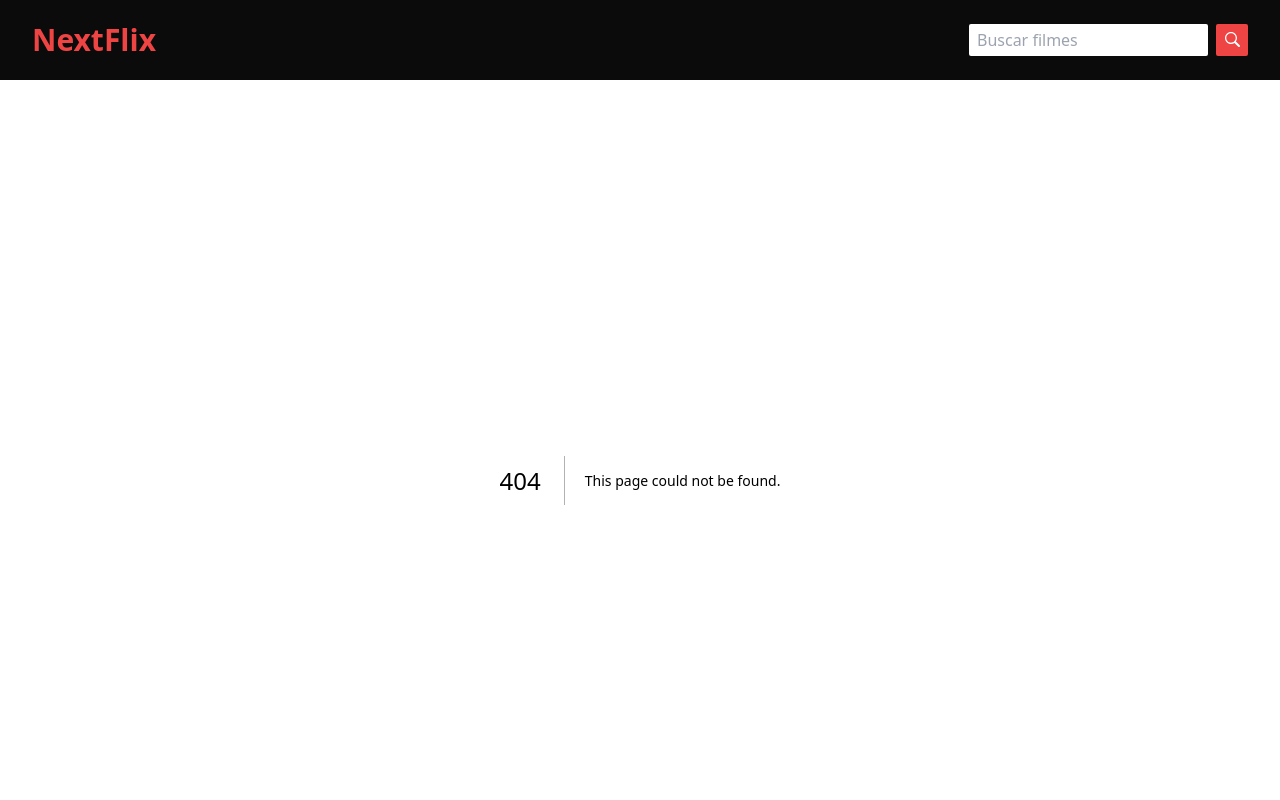
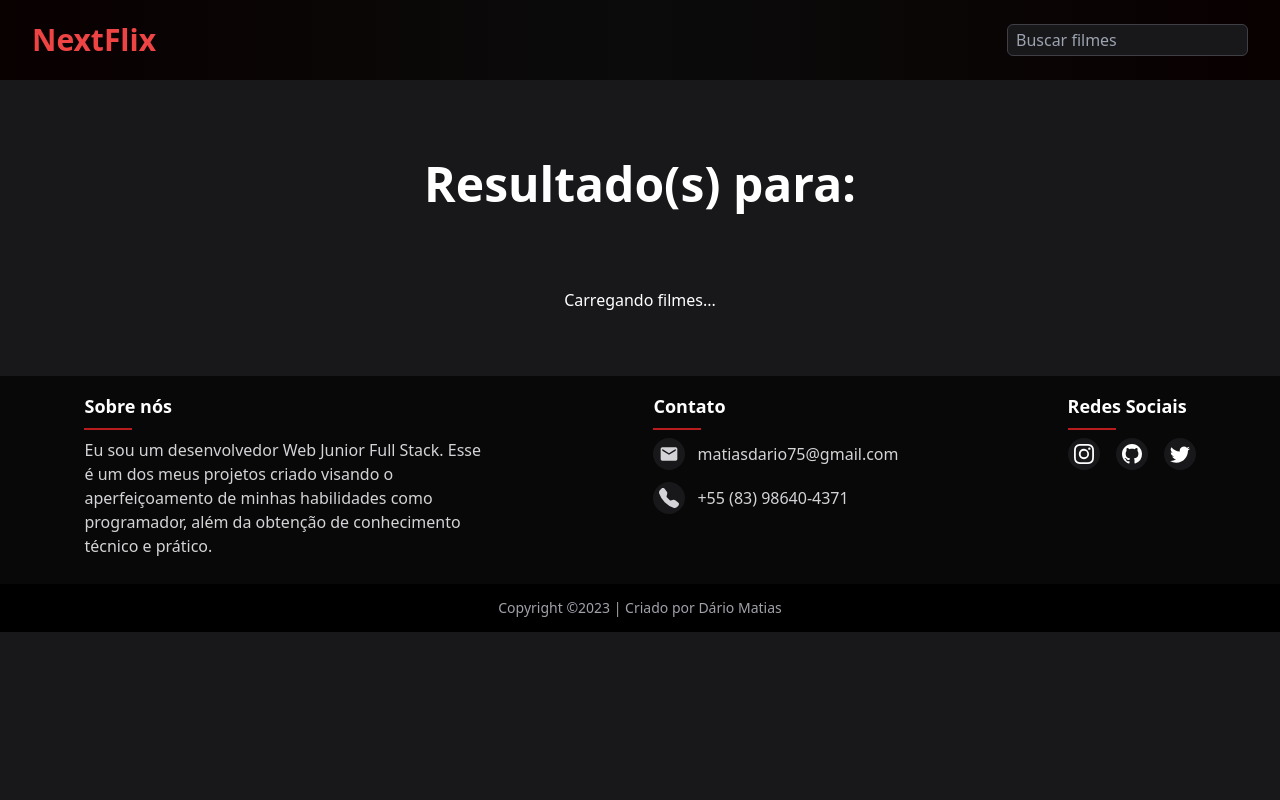
Before and after one commit to dariomatias-dev/movies, a Next.js app: page /search in a window 1280 px wide. Before the commit this address had no page. Shown: the top 800 px of the page. Built offline with nearby package versions, Linux system fonts and the light colour scheme.

Commit message:
Added movie search and styling fixes.

```diff
--- a/@types/MovieDetailed.ts
+++ b/@types/MovieDetailed.ts
@@ -24,7 +24,9 @@ export type MovieDetailedProps = {
         iso_3166_1: string;
         name: string;
     }>;
+    release_year: string;
     revenue: number;
+    runtime_in_minutes: string;
     runtime: number | string;
     spoken_languages: Array<{
         english_name: string;
--- a/components/Header/index.tsx
+++ b/components/Header/index.tsx
@@ -1,9 +1,18 @@
+import { useState } from 'react';
 import Link from 'next/link';
-import { GoSearch } from 'react-icons/go';
+import { useRouter } from 'next/router';
+import gradientStyle from '../../styles/Gradient.module.css';
+import inputStyle from '../../styles/Input.module.css';
 
 const Header = () => {
+    const [searchParams, setSearchParams] = useState('');
+
+    const router = useRouter();
+
+    const search = () => router.push(`/search?q=${searchParams}`);
+
     return (
-        <div className='flex justify-between items-center h-20 bg-[#0B0B0B] px-8'>
+        <div className={`${gradientStyle.gradient} flex justify-between items-center h-20 px-8`}>
             <Link
                 href='/'
                 legacyBehavior
@@ -13,20 +22,13 @@ const Header = () => {
                 </a>
             </Link>
 
-            <div className='flex items-center gap-2'>
-                <input
-                    type='text'
-                    placeholder='Buscar filmes'
-                    className='h-8 pl-2 text-black rounded-sm outline-none'
-                />
-
-                <button
-                    type='button'
-                    className='flex justify-center items-center w-8 h-8 bg-red-500 hover:bg-transparent border-red-500 hover:border-2 hover:border-red-600 rounded-sm transition duration-300'
-                >
-                    <GoSearch className='w-4 h-4 text-white' />
-                </button>
-            </div>
+            <input
+                type='text'
+                placeholder='Buscar filmes'
+                onChange={e => setSearchParams(e.target.value)}
+                onKeyUp={e => e.key === 'Enter' ? search() : ''}
+                className={`${inputStyle.input} h-8 pl-2 bg-zinc-900 border border-zinc-700 hover:border-zinc-600 focus:border-zinc-500 rounded-md outline-none transition duration-300`}
+            />
         </div>
     );
 };
--- a/pages/index.tsx
+++ b/pages/index.tsx
@@ -5,7 +5,7 @@ import MovieCard from '@/components/MovieCard';
 import { MovieProps } from '@/@types/Movie';
 
 const Home = () => {
-  const [movies, setMovies] = useState([]);
+  const [movies, setMovies] = useState<MovieProps[]>([]);
 
   const serachMovies = async () => {
     const res = await fetch(`${process.env.NEXT_PUBLIC_API}top_rated?${process.env.NEXT_PUBLIC_API_KEY}`);
@@ -18,9 +18,16 @@ const Home = () => {
   }, []);
 
   return (
-    <div className='flex flex-wrap justify-center gap-10 my-16 px-4'>
+    <div className='flex flex-col gap-20 mt-20 mb-16'>
+      <h1 className='text-5xl text-center font-bold'>
+        Filmes mais votados
+      </h1>
+
+      <div className='flex flex-wrap justify-center gap-10 px-4'>
         {
-        movies.map((movie: MovieProps) => {
+          movies.map(movie => {
+            if (movie.poster_path == null) return;
+
             return (
               <MovieCard
                 key={movie.id}
@@ -32,6 +39,7 @@ const Home = () => {
 
         {movies.length === 0 && 'Carregando filmes...'}
       </div>
+    </div>
   );
 };
 
--- a/pages/movie.tsx
+++ b/pages/movie.tsx
@@ -36,9 +36,11 @@ const Movie = () => {
         const data: MovieDetailedProps = await res.json();
 
         const release_date = getReleaseMovie(data.release_date);
+        data.release_year = (data.release_date).split('-')[0];
         data.release_date = release_date;
 
         const runtime = getRuntimeMovie(Number(data.runtime));
+        data.runtime_in_minutes = data.runtime.toString();
         data.runtime = runtime;
 
         setMovie(data);
@@ -54,10 +56,10 @@ const Movie = () => {
     };
 
     const getRuntimeMovie = (runtime: number) => {
-        let hours = Math.floor(runtime / 60);
-        let minutes = runtime % 60;
+        const hours = Math.floor(runtime / 60);
+        const minutes = runtime % 60;
 
-        return `${hours} horas e ${minutes} minutos.`;
+        return `${hours} ${hours === 1 ? 'hora' : 'horas'} e ${minutes} ${minutes === 1 ? 'minuto' : 'minutos'}.`;
     };
 
     useEffect(() => {
@@ -83,6 +85,11 @@ const Movie = () => {
                         <h1 className='text-4xl font-bold'>
                             {movie.title}
                         </h1>
+
+                        <div className='flex gap-16'>
+                            <p>{movie.release_year}</p>
+                            <p>{movie.runtime_in_minutes} min</p>
+                        </div>
 
                         <div className='flex gap-2'>
                             <AiFillStar className='w-6 h-6 text-yellow-300' />
@@ -170,7 +177,12 @@ const Movie = () => {
                                 Orçamento:
                             </h2>
                             <p className='ml-2'>
-                                {movie.budget?.toLocaleString('pt-BR', { currency: 'BRL', style: 'currency' })}
+                                {
+                                    movie.budget === 0 ?
+                                        '---'
+                                        :
+                                        movie.budget?.toLocaleString('pt-BR', { currency: 'BRL', style: 'currency' })
+                                }
                             </p>
                         </div>
                         <div className='flex flex-col gap-2'>
@@ -179,7 +191,12 @@ const Movie = () => {
                                 Receita:
                             </h2>
                             <p className='ml-2'>
-                                {movie.revenue?.toLocaleString('pt-BR', { currency: 'BRL', style: 'currency' })}
+                                {
+                                    movie.revenue === 0 ?
+                                        '---'
+                                        :
+                                        movie.revenue?.toLocaleString('pt-BR', { currency: 'BRL', style: 'currency' })
+                                }
                             </p>
                         </div>
                     </div>
--- /dev/null
+++ b/pages/search.tsx
@@ -0,0 +1,51 @@
+import { useState, useEffect } from 'react';
+import { useRouter } from "next/router";
+
+import MovieCard from '@/components/MovieCard';
+
+import { MovieProps } from '@/@types/Movie';
+
+const Search = () => {
+    const [movies, setMovies] = useState<MovieProps[]>([]);
+
+    const router = useRouter();
+    const query = router.query['q'];
+
+    const getMovies = async (url: string) => {
+        const res = await fetch(url);
+        const data = await res.json();
+        setMovies(data.results);
+    };
+
+    useEffect(() => {
+        if (!query) return;
+        const searchWithQueryURL = `${process.env.NEXT_PUBLIC_SEARCH}?${process.env.NEXT_PUBLIC_API_KEY}&query=${query}`;
+        getMovies(searchWithQueryURL);
+    }, [query])
+
+    return (
+        <div className='flex flex-col gap-20 mt-20 mb-16'>
+            <h1 className='text-5xl text-center font-bold'>
+                Resultado(s) para: {query}
+            </h1>
+
+            <div className='flex flex-wrap justify-center gap-10 px-4'>
+                {
+                    movies?.map(movie => {
+                        if (movie.poster_path == null) return;
+
+                        return (
+                            <MovieCard
+                                key={movie.id}
+                                movie={movie}
+                            />
+                        )
+                    })
+                }
+                {movies?.length === 0 && 'Carregando filmes...'}
+            </div>
+        </div>
+    );
+};
+
+export default Search;
--- /dev/null
+++ b/styles/Gradient.module.css
@@ -0,0 +1,3 @@
+.gradient {
+    background-image: linear-gradient(to left, #090000, #0B0B0B, #090000);
+}
--- /dev/null
+++ b/styles/Input.module.css
@@ -0,0 +1,3 @@
+.input:not(:placeholder-shown) {
+    border-color: rgb(82 82 91);
+}
```
Also changed, not shown: components/MovieCard/index.tsx (line endings or trailing spaces). Lines whose indentation alone changed are shown as unchanged.
